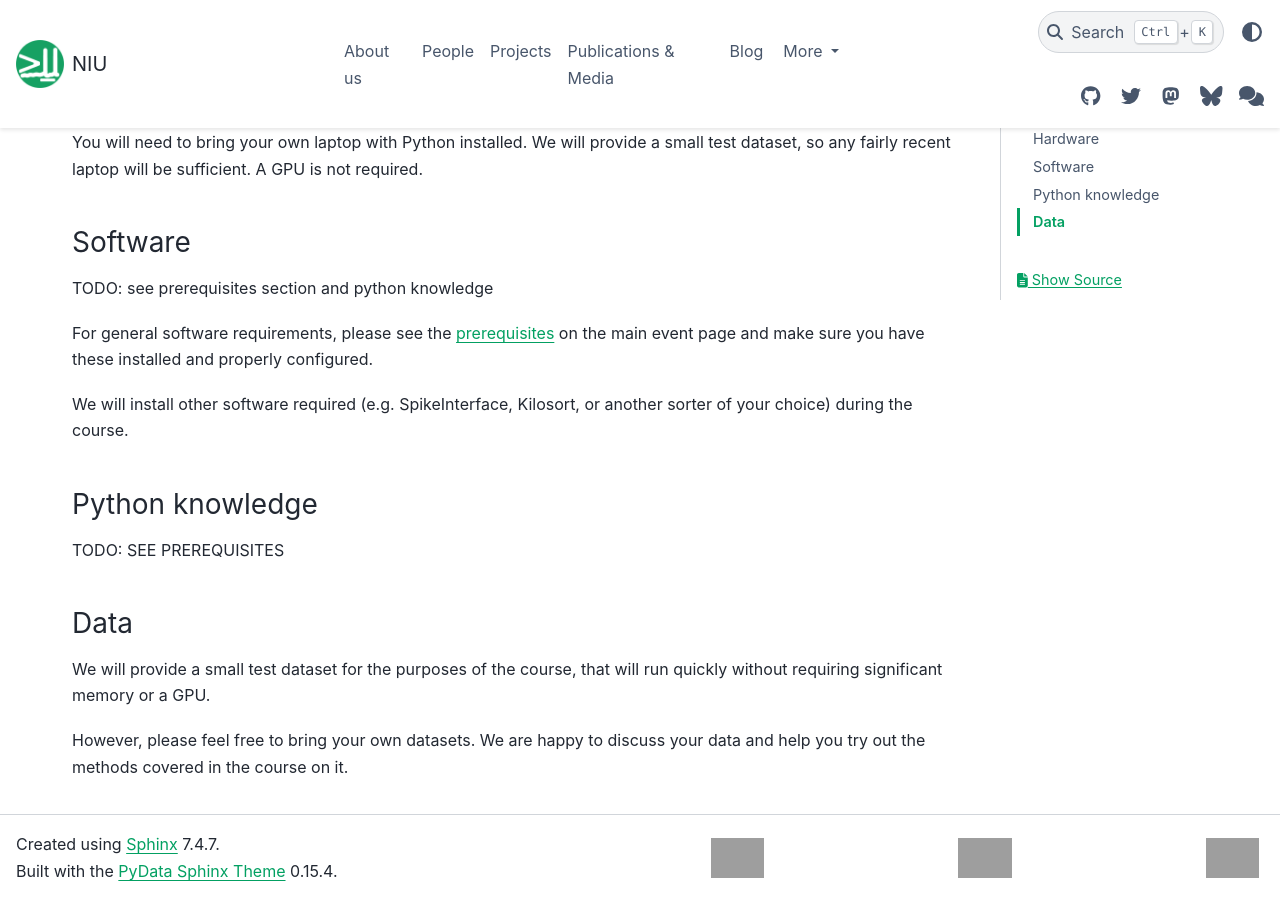
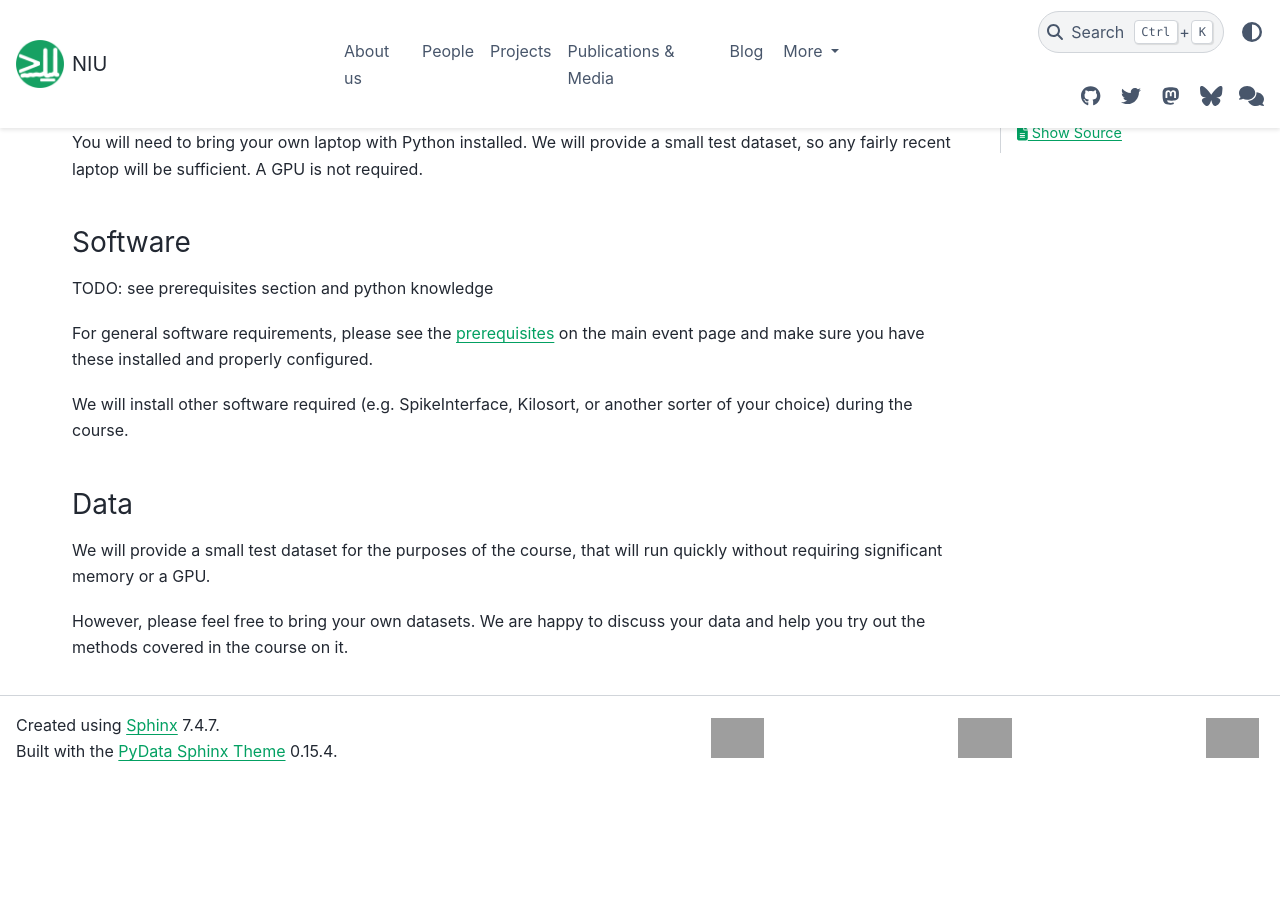
Before and after one commit to neuroinformatics-unit/neuroinformatics-unit.github.io, a Sphinx documentation site: the page built from docs/source/open-software-summer-school/2026/extracellular-electrophysiology.md, in a window 1280 px wide and 900 px high, scrolled down 2128 px. Built offline with Sphinx 7.4.7 and the PyData theme 0.15.4, drawn with Linux system fonts in a browser that asks for light colours; nearby versions of some CDN libraries; after the commit the page ends 2909 px from its top, so only the background shows below that; grey boxes are pictures that could not be loaded.

Commit message:
Update docs/source/open-software-summer-school/2026/extracellular-electrophysiology.md
Co-authored-by: Adam Tyson <code@adamltyson.com>

```diff
--- a/docs/source/open-software-summer-school/2026/extracellular-electrophysiology.md
+++ b/docs/source/open-software-summer-school/2026/extracellular-electrophysiology.md
@@ -93,10 +93,6 @@ We will install other software required (e.g. SpikeInterface, Kilosort, or anoth
 your choice) during the course.
 
 
-### Python knowledge
-
-TODO: SEE PREREQUISITES
-
 ### Data
 
 We will provide a small test dataset for the purposes of the course, that will
```
